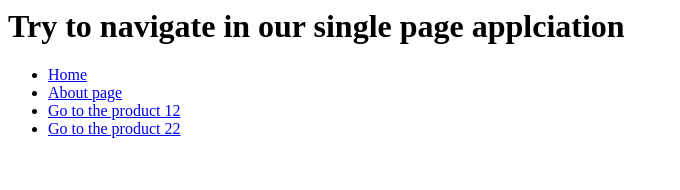
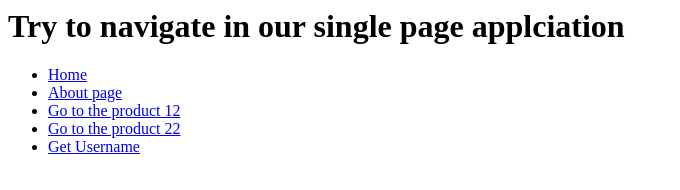
Before and after one commit to thecreazy/create-a-modern-javascript-router, a website built with Parcel: page src/index.html in a window 1280 px wide. Shown: the whole page, without its empty margins (0-680 px from the left). Built offline with nearby package versions, Linux system fonts and the light colour scheme.

Commit message:
Add a new link

```diff
--- a/src/index.html
+++ b/src/index.html
@@ -7,6 +7,7 @@
     <li><a href="/#/about">About page</a></li>
     <li><a href="/#/products/12/specification/10">Go to the product 12</a></li>
     <li><a href="/#/products/22/specification/12">Go to the product 22</a></li>
+    <li><a href="/#/u/johndoe">Get Username</a></li>
   </ul>
 </body>
 </html>
```
